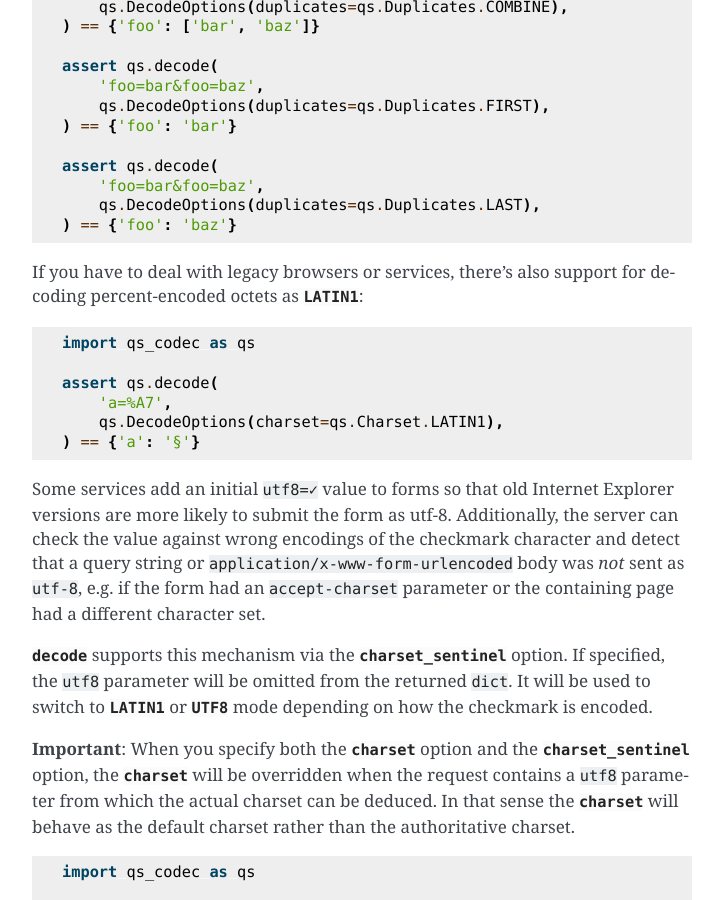
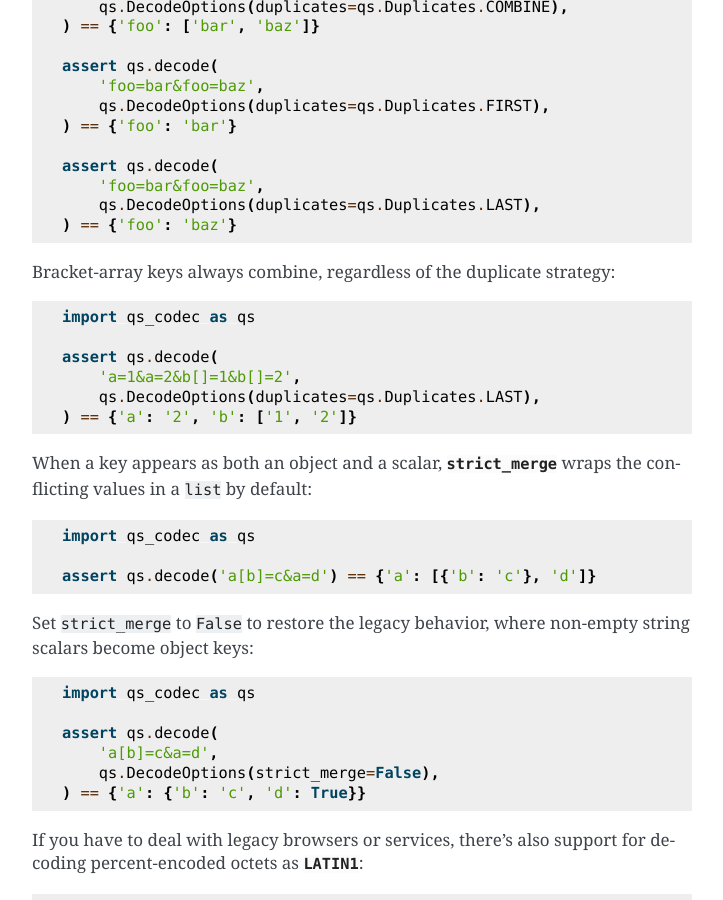
Before and after one commit to techouse/qs_codec, a Sphinx documentation site: the page built from docs/README.rst, in a window 1280 px wide and 900 px high, scrolled down 3381 px. Shown: the whole window, without its empty margins (388-1111 px from the left). Built offline with Sphinx 7.4.7, drawn with Linux system fonts in a browser that asks for light colours; some of the changed text lies outside the part shown.

```diff
--- a/docs/README.rst
+++ b/docs/README.rst
@@ -196,6 +196,38 @@ change the behavior when duplicate keys are encountered
        qs.DecodeOptions(duplicates=qs.Duplicates.LAST),
    ) == {'foo': 'baz'}
 
+Bracket-array keys always combine, regardless of the duplicate strategy:
+
+.. code:: python
+
+   import qs_codec as qs
+
+   assert qs.decode(
+       'a=1&a=2&b[]=1&b[]=2',
+       qs.DecodeOptions(duplicates=qs.Duplicates.LAST),
+   ) == {'a': '2', 'b': ['1', '2']}
+
+When a key appears as both an object and a scalar,
+:py:attr:`strict_merge <qs_codec.models.decode_options.DecodeOptions.strict_merge>` wraps the conflicting values in a
+``list`` by default:
+
+.. code:: python
+
+   import qs_codec as qs
+
+   assert qs.decode('a[b]=c&a=d') == {'a': [{'b': 'c'}, 'd']}
+
+Set ``strict_merge`` to ``False`` to restore the legacy behavior, where non-empty string scalars become object keys:
+
+.. code:: python
+
+   import qs_codec as qs
+
+   assert qs.decode(
+       'a[b]=c&a=d',
+       qs.DecodeOptions(strict_merge=False),
+   ) == {'a': {'b': 'c', 'd': True}}
+
 If you have to deal with legacy browsers or services, there’s also
 support for decoding percent-encoded octets as :py:attr:`LATIN1 <qs_codec.enums.charset.Charset.LATIN1>`:
 
@@ -310,11 +342,11 @@ Note that an empty ``str``\ing is also a value and will be preserved:
    assert qs.decode('a[0]=b&a[1]=&a[2]=c') == {'a': ['b', '', 'c']}
 
 :py:attr:`decode <qs_codec.decode>` will also limit specifying indices
-in a ``list`` to a maximum index of ``20``. Any ``list`` members with an
-index of greater than ``20`` will instead be converted to a ``dict`` with
-the index as the key. This is needed to handle cases when someone sent,
-for example, ``a[999999999]`` and it will take significant time to iterate
-over this huge ``list``.
+in a ``list`` to a maximum element count of ``20``. Index ``19`` is the
+last index that can create a default ``list``; index ``20`` and higher
+are converted to a ``dict`` with the index as the key. This is needed to
+handle cases when someone sent, for example, ``a[999999999]`` and it
+would take significant time to iterate over this huge ``list``.
 
 .. code:: python
 
```
Also changed, not shown: CHANGELOG.md (+3 -0 lines), 2 other files.
